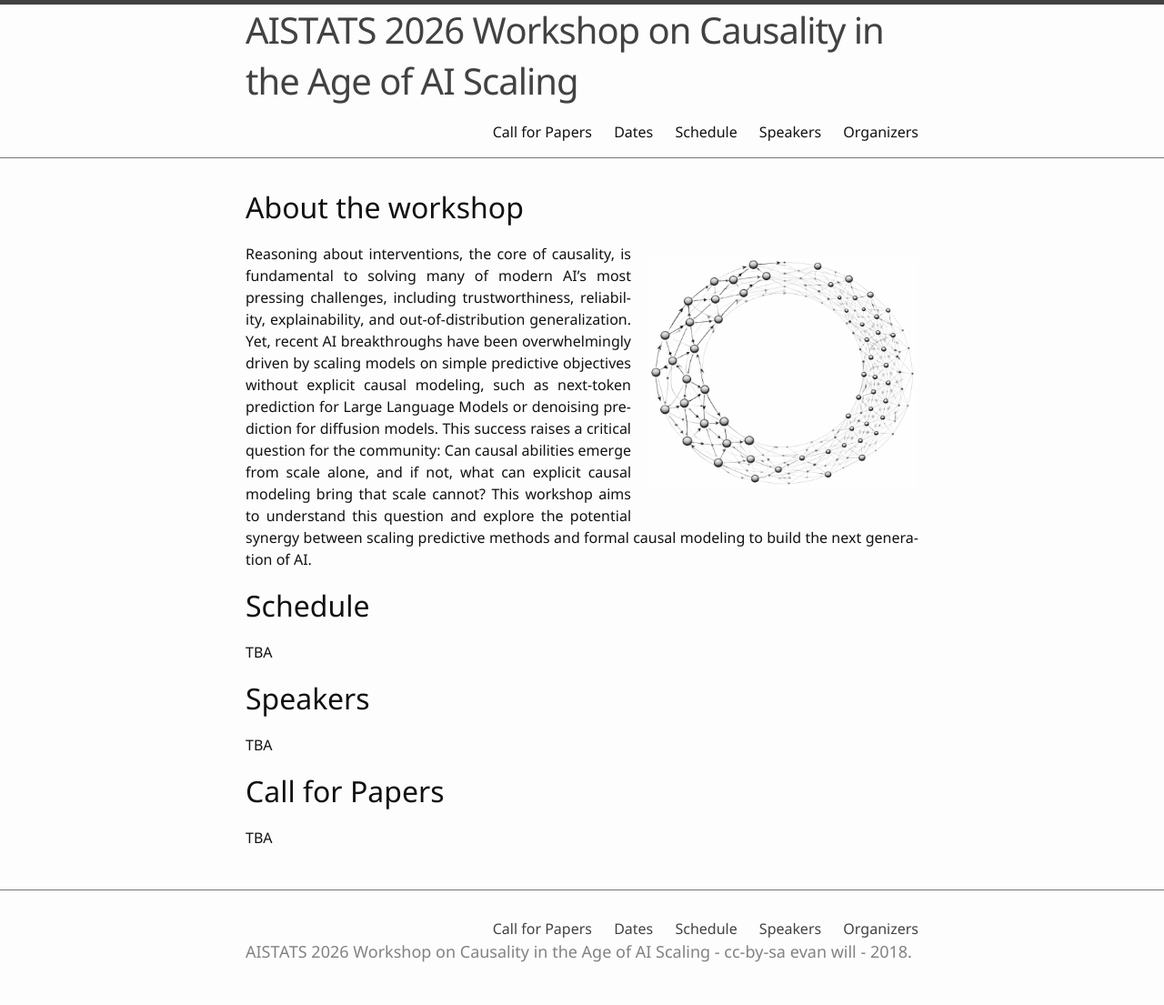
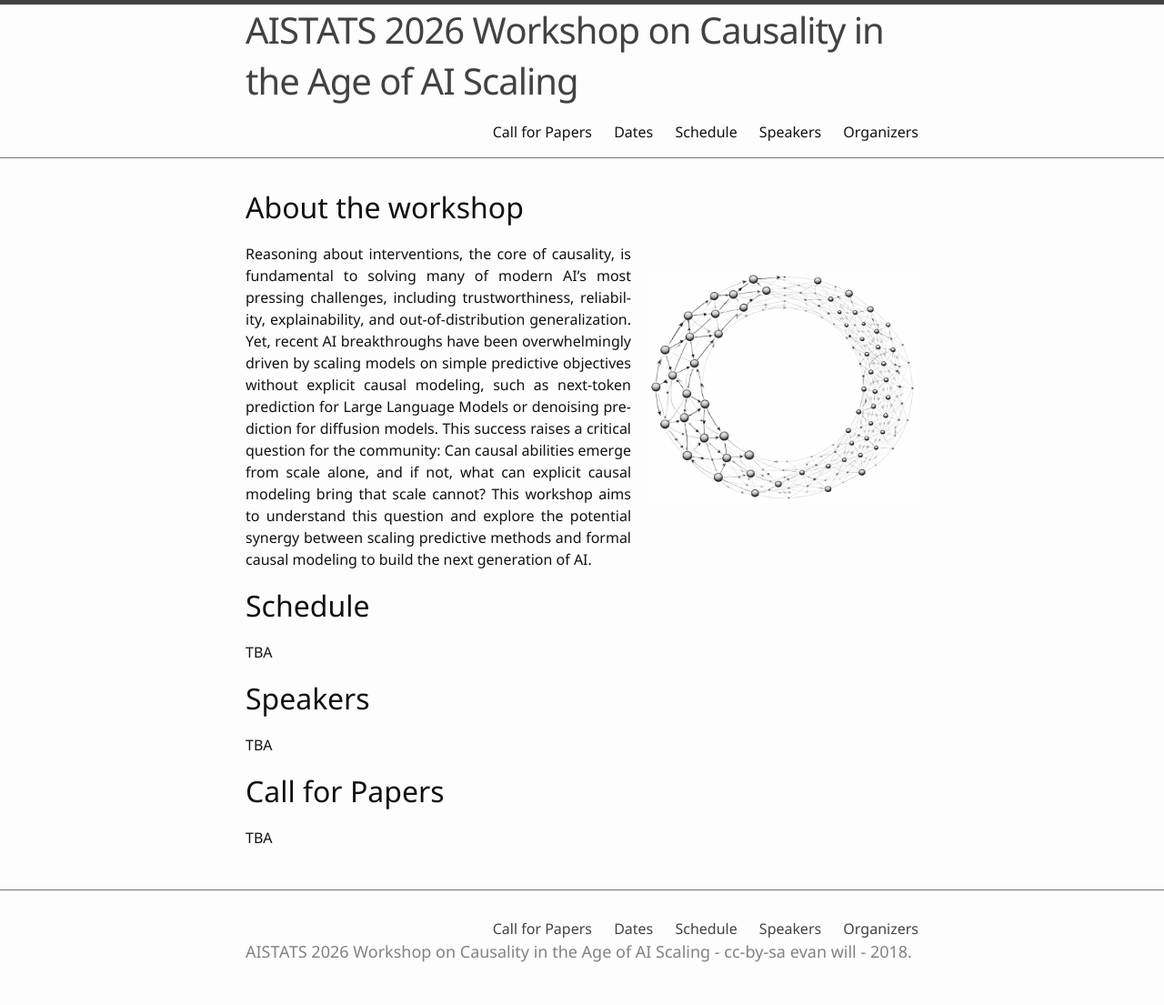
Before and after one commit to causcale/causcale.github.io, a Jekyll site: the page built from index.md, in a window 1280 px wide. Shown: the whole page at 91% size. Built offline with Jekyll 4.4.1, drawn with Linux system fonts in a browser that asks for light colours.

Commit message:
Update main.scss

```diff
--- a/css/main.scss
+++ b/css/main.scss
@@ -63,7 +63,7 @@
 
 .float-right-figure {
   float: right;
-  margin: 1rem 0 1.25rem 1.25rem; /* left margin creates the gap from text */
+  margin: 2rem 0 1.25rem 1.25rem; /* left margin creates the gap from text */
   max-width: 40%;
 }
 
```
